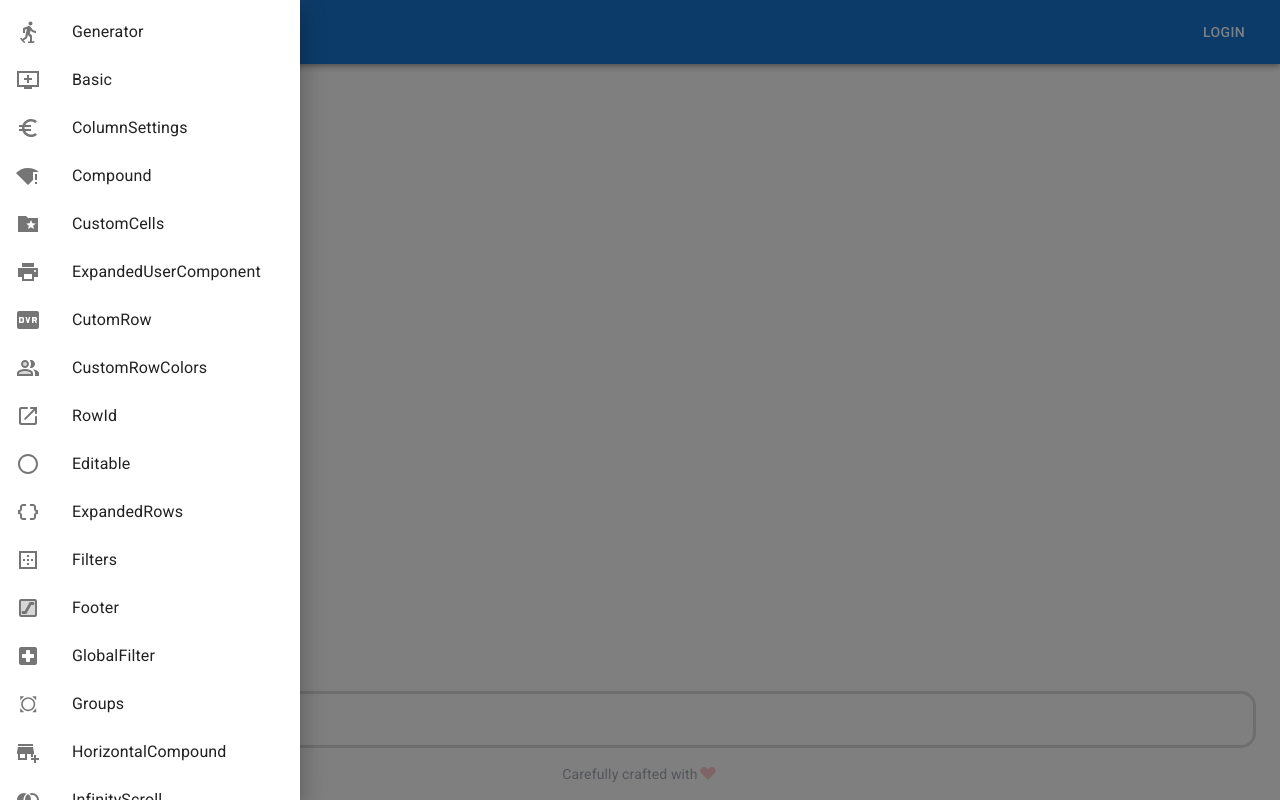
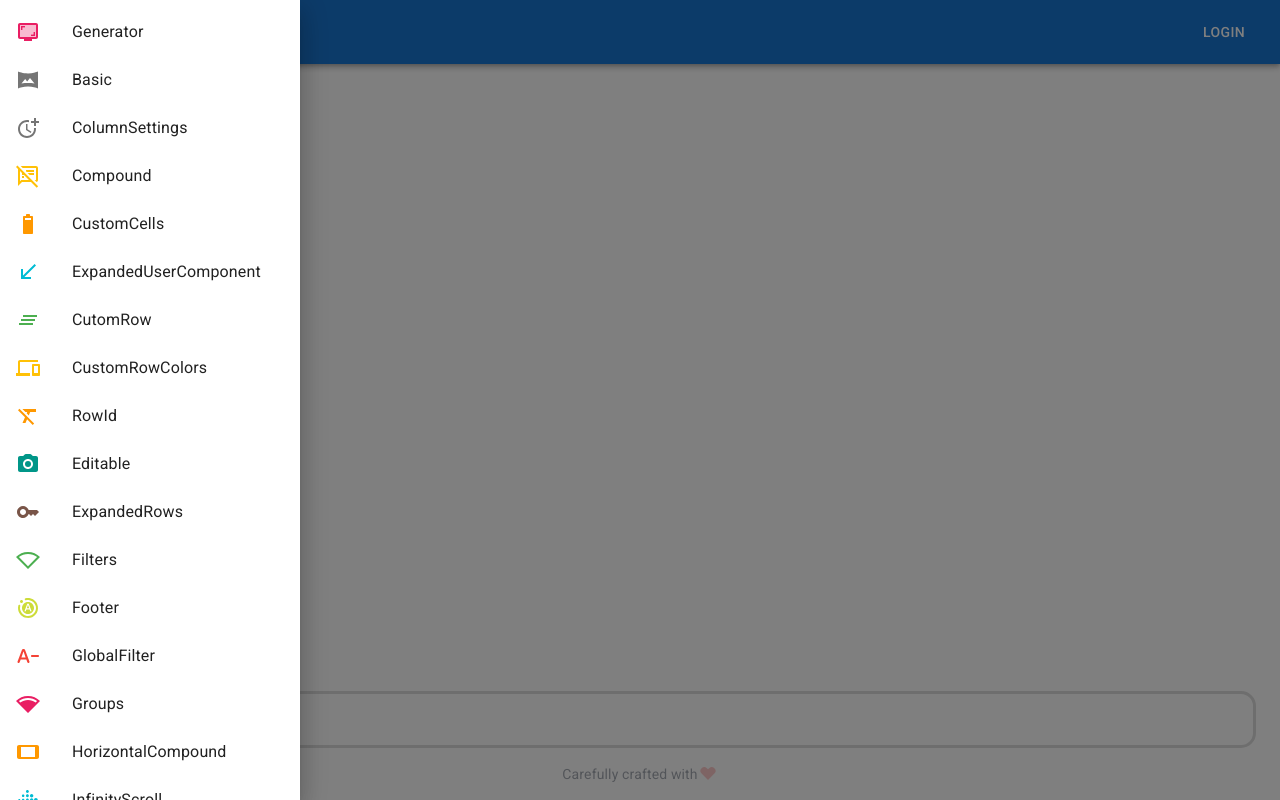
Before and after one commit to stdAlexTikhonov/table, a React (Vite) app in the folder apps/table/: page / in a window 1280 px wide. Both pictures are taken after a click on the button "menu". Built offline with nearby package versions, Linux system fonts and the light colour scheme.

Commit message:
fix(TASK-8): added icons

```diff
--- a/apps/table/src/components/Drawer/Drawer.tsx
+++ b/apps/table/src/components/Drawer/Drawer.tsx
@@ -8,10 +8,10 @@ import ListItemIcon from '@mui/material/ListItemIcon';
 import ListItemText from '@mui/material/ListItemText';
 import IconButton from '@mui/material/IconButton';
 import MenuIcon from '@mui/icons-material/Menu';
-import { examples, titles } from './utils';
+import { examples, titles, icons, colors } from './utils';
 import * as Icons from "@mui/icons-material";
 
-const values = Object.keys(Icons);
+
 
 export const Drawer = () => {
   const [open, setOpen] = React.useState(false);
@@ -23,13 +23,13 @@ export const Drawer = () => {
   const DrawerList = (
     <Box sx={{ width: 300 }} role="presentation" onClick={toggleDrawer(false)}>
       <List>
-        {examples.map((item, index) => {
-          const Icon = Icons[values[Math.floor(Math.random() * (values.length - 1))]]
+        {examples.map((item) => {
+          const Icon = Icons[icons[Math.floor(Math.random() * icons.length)]]
           return (
             <ListItem key={item} disablePadding>
               <ListItemButton>
                 <ListItemIcon>
-                  <Icon />
+                  <Icon sx={{ color: colors[Math.floor(Math.random() * colors.length)][500]}} />
                 </ListItemIcon>
                 <ListItemText primary={titles[item]} />
               </ListItemButton>
--- a/apps/table/src/components/Drawer/utils.ts
+++ b/apps/table/src/components/Drawer/utils.ts
@@ -1,3 +1,8 @@
+import { green, amber, blue, brown, common, cyan, orange, indigo, lime, pink, purple, red, teal, yellow } from '@mui/material/colors';
+import * as Icons from "@mui/icons-material";
+
+export const icons = Object.keys(Icons);
+
 export enum Examples {
   Generator = 'generator',
   Basic = "basic",
@@ -51,3 +56,5 @@ export const titles: Record<Examples, string> = {
   "translation": "Translation",
   "withoutheader": "WithoutHeader"
 };
+
+export const colors = [green, amber, blue, brown, common, cyan, orange, indigo, lime, pink, purple, red, teal, yellow];
```
